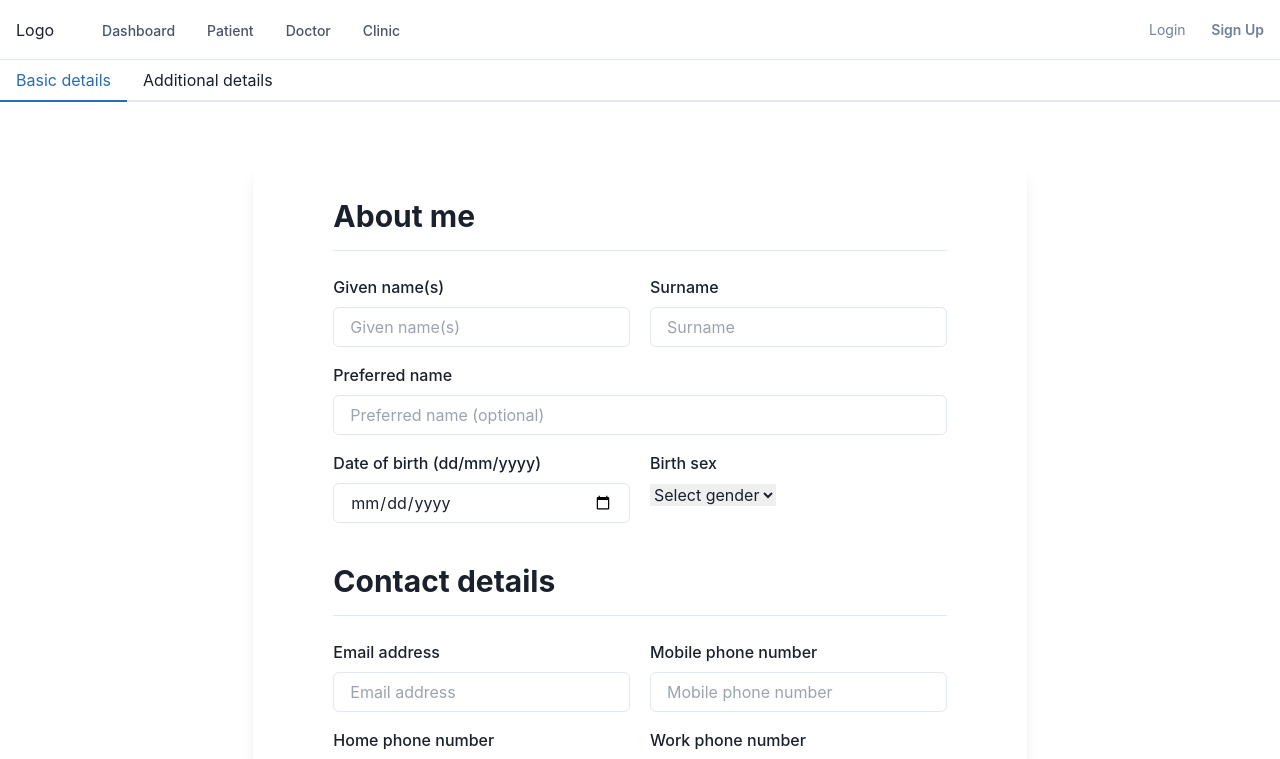
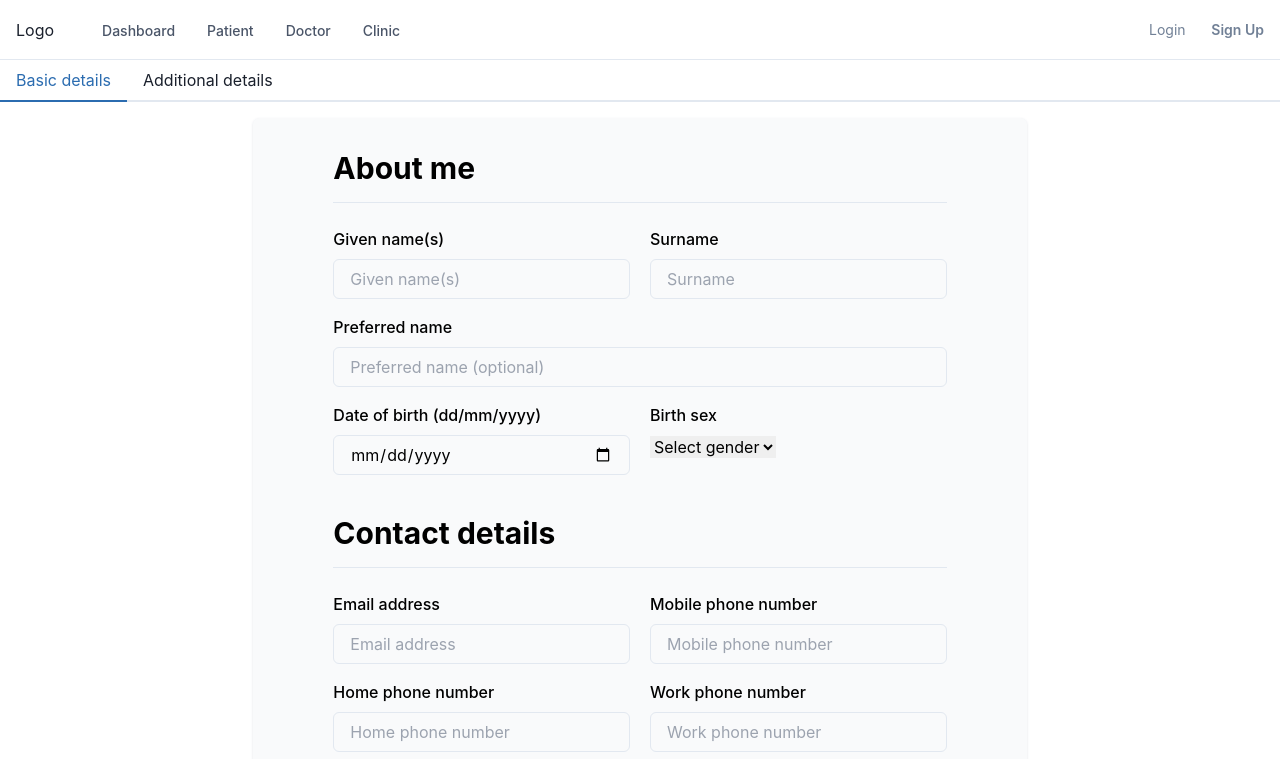
Before and after one commit to SWE40001-SEPA-Group-42/on-demand-teleheath-platform, a React (Create React App) app in the folder frontend/: page /patient/profile/add in a window 1280 px wide. Shown: the top 759 px of the page. Built offline with nearby package versions, Linux system fonts and the light colour scheme; what @userfront/react would draw is missing.

Commit message:
:lipstick: [SEPAB-44] Rename stylesheet and add custom styles for forms
Added additional styles for forms component class

```diff
--- a/frontend/src/styles/components/form.css
+++ /dev/null
@@ -1,10 +0,0 @@
-@tailwind components;
-
-@layer components {
-    .form-container {
-        @apply w-10/12 mx-auto shadow-lg shadow-gray-200 px-20 pb-5 mb-20;
-    }
-    .form-margin-bottom {
-        @apply mb-36 mt-12;
-    }
-  }
--- /dev/null
+++ b/frontend/src/styles/components/forms.css
@@ -0,0 +1,11 @@
+@tailwind components;
+
+@layer components {
+    .form-container {
+        @apply
+        w-10/12 mx-auto xxs:px-10 xs:px-10 sm:px-20 md:px-20 lg:px-20 xl:px-20 2xl:px-20 pb-5 mb-20 bg-gray-50 text-black rounded-md shadow shadow-gray-200;
+    }
+    .form-margin-y {
+        @apply mb-36 mt-12;
+    }
+}
--- a/frontend/src/styles/components/index.css
+++ b/frontend/src/styles/components/index.css
@@ -2,4 +2,4 @@
 @import './cards.css';
 @import './icons.css';
 @import './navlinks.css';
-@import './form.css'
+@import './forms.css'
```
